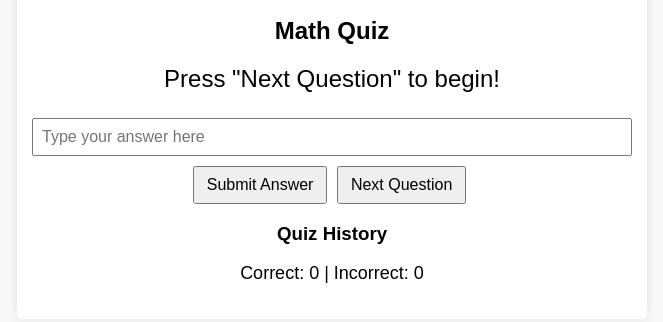
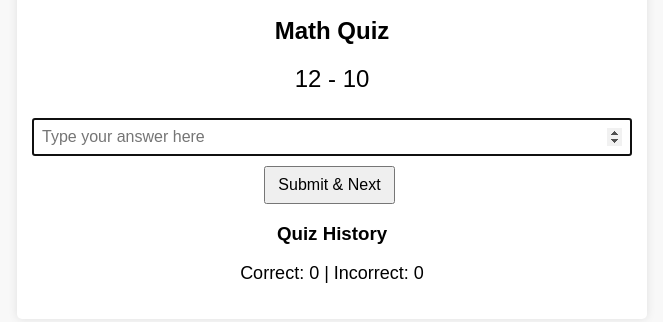
Before and after one commit to peter-me/ada-math, a plain HTML site: page index.html in a window 1280 px wide. Shown: the part 160-482 px from the top of the page, without its empty margins (308-971 px from the left). Drawn offline with Linux system fonts and the light colour scheme.

Commit message:
Update index.html

```diff
--- a/index.html
+++ b/index.html
@@ -80,13 +80,12 @@
 
     <div id="quizSection" class="section active">
       <h2>Math Quiz</h2>
-      <div id="questionDisplay" style="text-align: center; font-size: 24px; margin: 15px 0;">Press "Next Question" to begin!</div>
+      <div id="questionDisplay" style="text-align: center; font-size: 24px; margin: 15px 0;"></div>
       <div style="text-align: center;">
-        <input type="text" id="answerInput" placeholder="Type your answer here" onkeypress="handleKeyPress(event)">
+        <input type="number" id="answerInput" inputmode="numeric" pattern="[0-9]*" placeholder="Type your answer here" onkeypress="handleKeyPress(event)">
       </div>
       <div style="text-align: center; margin-bottom: 10px;">
-        <button class="action" onclick="checkAnswer()">Submit Answer</button>
-        <button class="action" onclick="nextQuestion()">Next Question</button>
+        <button class="action" onclick="checkAnswer()">Submit & Next</button>
       </div>
       <h3>Quiz History</h3>
       <div id="quizHistory"></div>
@@ -105,6 +104,7 @@
     let incorrectAnswers = 0;
 
     function nextQuestion() {
+
       let num1 = Math.floor(Math.random() * 20) + 1;
       let num2 = Math.floor(Math.random() * 20) + 1;
       let operator = Math.random() < 0.55 ? '+' : '-';
@@ -115,11 +115,13 @@
       let answer = operator === '+' ? num1 + num2 : num1 - num2;
       currentQuestion = { question: questionText, answer: answer };
       document.getElementById('questionDisplay').innerText = questionText;
+
       document.getElementById('answerInput').value = '';
       document.getElementById('answerInput').focus();
     }
 
     function checkAnswer() {
+
       let userAnswer = parseInt(document.getElementById('answerInput').value, 10);
       if (isNaN(userAnswer)) {
         alert("Please enter a valid number.");
@@ -132,8 +134,10 @@
         incorrectAnswers++;
       }
       document.getElementById('score').innerText = `Correct: ${correctAnswers} | Incorrect: ${incorrectAnswers}`;
+
       quizHistory.push(`${currentQuestion.question} = ${currentQuestion.answer} | Your answer: ${userAnswer} (${result})`);
       document.getElementById('quizHistory').innerHTML = quizHistory.map(q => `<div>${q}</div>`).join('');
+
       nextQuestion();
     }
 
@@ -142,6 +146,9 @@
         checkAnswer();
       }
     }
+      document.addEventListener("DOMContentLoaded", function() {
+      nextQuestion();
+    });
   </script>
 </body>
 </html>
```
